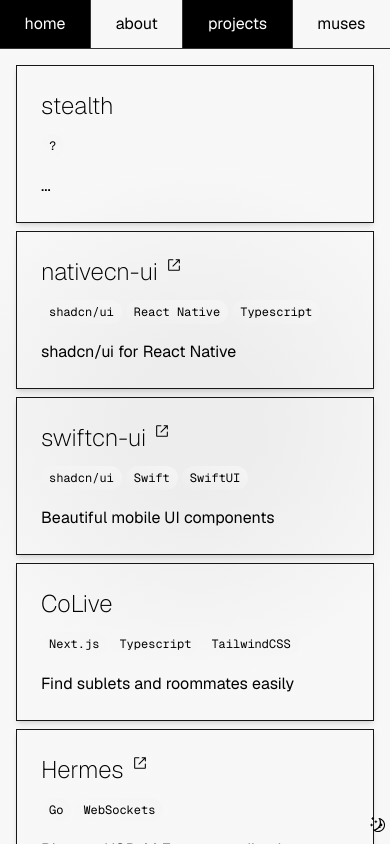
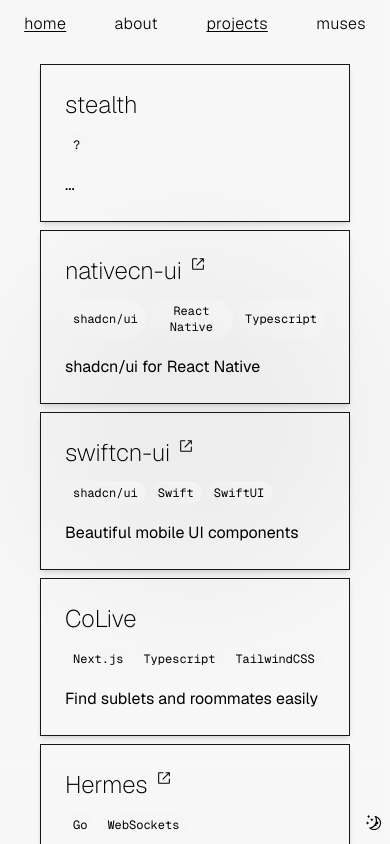
Before and after one commit to carlos-garciamoran/cgmor.com, a Next.js app: page /projects in a window 390 px wide. Shown: the top 844 px of the page. Built offline with nearby package versions, Linux system fonts and the light colour scheme.

Commit message:
vibe check

```diff
--- a/app/_components/footer.tsx
+++ b/app/_components/footer.tsx
@@ -1,4 +1,5 @@
 import { ExternalLink } from './link';
+import { ThemeToggle } from './theme-toggle';
 
 export function Footer() {
   return (
@@ -12,6 +13,9 @@
         href="https://linkedin.com/in/carlos-garcia-moran"
         title="LinkedIn"
       />
+      <div className="fixed bottom-2 right-2 lg:bottom-4 lg:right-6">
+        <ThemeToggle />
+      </div>
     </footer>
   );
 }
--- a/app/_components/header.tsx
+++ b/app/_components/header.tsx
@@ -13,18 +13,21 @@
   return (
     <header>
       <nav>
-        <ul className="flex justify-evenly divide-x border-b">
+        <ul className="flex justify-evenly sm:divide-x-[.33px] sm:border-b-[.33px]">
           {pages.map((page) => (
             <li
               key={page}
-              className="grow transition duration-300 hover:bg-foreground hover:text-background"
+              className="grow transition duration-300 sm:hover:bg-foreground sm:hover:text-background"
             >
               <Link
                 href={page === 'home' ? '/' : `/${page}`}
-                className={clsx('flex justify-center py-3', {
-                  'bg-foreground text-background no-underline':
-                    page === currentPage,
-                })}
+                className={clsx(
+                  'flex justify-center py-3 font-light tracking-wide hover:underline sm:hover:no-underline',
+                  {
+                    'underline sm:bg-foreground sm:text-background sm:no-underline':
+                      page === currentPage,
+                  }
+                )}
               >
                 {page}
               </Link>
--- a/app/_components/theme-toggle.tsx
+++ b/app/_components/theme-toggle.tsx
@@ -8,11 +8,11 @@
 
   return resolvedTheme === 'light' ? (
     <button aria-label="Toggle theme" onClick={() => setTheme('dark')}>
-      <MoonIcon className="size-4 sm:size-5" />
+      <MoonIcon className="size-4" />
     </button>
   ) : (
     <button aria-label="Toggle theme" onClick={() => setTheme('light')}>
-      <SunIcon className="size-4 sm:size-5" />
+      <SunIcon className="size-4" />
     </button>
   );
 }
--- a/app/about/page.tsx
+++ b/app/about/page.tsx
@@ -8,15 +8,14 @@
   description: 'Software | Design',
 };
 
-// TODO: add TL;DR
-// - past work
-// - current projects
-// DESIGN: try using close-up of J. Pollock's painting as background (repeat pattern)
-// DESIGN: make chronology with achievements/places (add years in left column or something)
+// DESIGN: use close-up of Pollock's painting as background (CSS repeat pattern)
+// DESIGN: timeline for school/work, places, events, etc. (years in left column)
 export default function About() {
   return (
     <div className="mx-auto flex w-full max-w-screen-sm cursor-default p-6 font-light transition-all duration-500 sm:pt-14 md:max-w-[810px] md:items-center md:py-0">
       <div className="flex flex-col gap-4 hyphens-auto text-justify text-sm transition-[border-width,border-color,padding] duration-500 sm:text-base md:p-12 lg:border lg:p-16">
+        <h2>TL;DR guy with a knack for designing and building from 0-1</h2>
+        <hr />
         <p>
           I am a software engineer originally from Madrid, Spain. Since middle
           school, I have been{' '}
--- a/app/globals.css
+++ b/app/globals.css
@@ -15,7 +15,7 @@
     --background: 0, 0%, 0%;
     --foreground: 0, 0%, 100%;
     --border: 0, 0%, 80%;
-    --gradient-start: 0 0% 7%;
+    --gradient-start: 0 0% 5%;
     --gradient-end: 0 0% 3%;
     --accent: 185, 60%, 33%;
   }
@@ -24,7 +24,7 @@
     border-color: hsl(var(--border));
   }
   body {
-    @apply bg-background text-foreground;
+    @apply bg-background text-foreground underline-offset-2;
   }
 
   #root {
--- a/app/layout.tsx
+++ b/app/layout.tsx
@@ -7,7 +7,6 @@
 import { Header } from './_components/header';
 import { Footer } from './_components/footer';
 import { ThemeProvider } from './_components/theme-provider';
-import { ThemeToggle } from './_components/theme-toggle';
 import { siteUrl } from './_lib/data';
 
 export const metadata: Metadata = {
@@ -55,9 +54,6 @@
             <main className="flex flex-1">{children}</main>
             <Footer />
             <Analytics />
-            <div className="fixed bottom-1 right-1 lg:bottom-4 lg:right-6">
-              <ThemeToggle />
-            </div>
           </div>
         </ThemeProvider>
       </body>
--- a/app/page.tsx
+++ b/app/page.tsx
@@ -7,8 +7,9 @@
 };
 
 /**
- * To-do:
- * - design an ad hoc shadow for the portrait
+ * To try:
+ * - iMessage UI -> timed messages
+ *
  *
  * Ideas:
  * - animate words and move them around randomly, then have them come back
@@ -22,13 +23,13 @@
         <Image
           alt="Me"
           src="/img/me.webp"
-          className="h-auto w-[4.7rem] rounded-full shadow-lg transition-all duration-300 ease-in sm:w-[6.5rem] md:w-36"
+          className="h-auto w-[4.5rem] rounded-full shadow-lg transition-all duration-300 ease-in sm:w-[6.5rem] md:w-36"
           width={300}
           height={300}
         />
         <div>
           <div className="-mt-1 text-4xl font-thin leading-tight tracking-tighter first-line:leading-none sm:text-5xl md:text-7xl">
-            <p>Hello, my name</p>
+            <p>Hi, my name</p>
             <p className="mt-px sm:mt-2 md:mt-3">
               is <span className="font-normal tracking-tight">Carlos</span>
             </p>
--- a/app/projects/page.tsx
+++ b/app/projects/page.tsx
@@ -9,11 +9,12 @@
   description: 'Stuff I have built',
 };
 
-// TODO: on page load, fade in cards (Framer Motion?)
+// TODO: add dates to projects (also continued/discontinued)
+// DESIGN: on page load, fade in cards (Framer Motion)
 // IDEA: make border color a linear gradient
 export default function Projects() {
   return (
-    <div id="projects" className="size-full">
+    <div id="projects" className="size-full px-6 xl:px-0">
       <div className="grid flex-1 grid-cols-1 justify-center gap-2 p-4 transition-all duration-200 sm:p-3 md:grid-cols-2 xl:grid-cols-3 xl:gap-1.5">
         {projects.map((project) => (
           <ProjectCard key={project.name} project={project} />
--- a/package.json
+++ b/package.json
@@ -11,8 +11,8 @@
   "dependencies": {
     "@next/bundle-analyzer": "^14.2.3",
     "@radix-ui/react-icons": "^1.3.0",
-    "@types/node": "20.12.8",
-    "@types/react": "18.3.1",
+    "@types/node": "20.12.12",
+    "@types/react": "18.3.2",
     "@types/react-dom": "18.3.0",
     "@vercel/analytics": "^1.2.2",
     "autoprefixer": "10.4.19",
@@ -30,7 +30,7 @@
   },
   "devDependencies": {
     "eslint-config-prettier": "^9.1.0",
-    "eslint-plugin-tailwindcss": "^3.15.1",
+    "eslint-plugin-tailwindcss": "^3.15.2",
     "prettier": "^3.2.5",
     "prettier-plugin-tailwindcss": "^0.5.14"
   }
```
